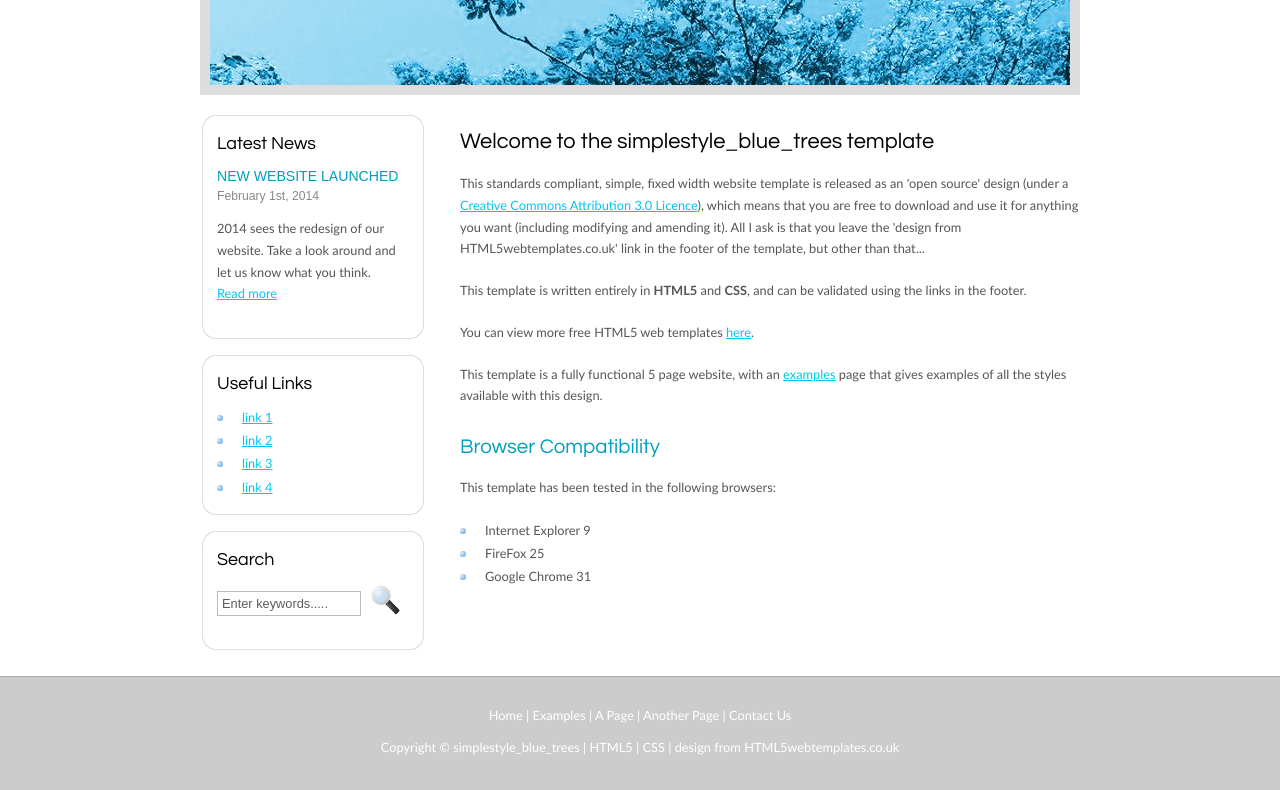
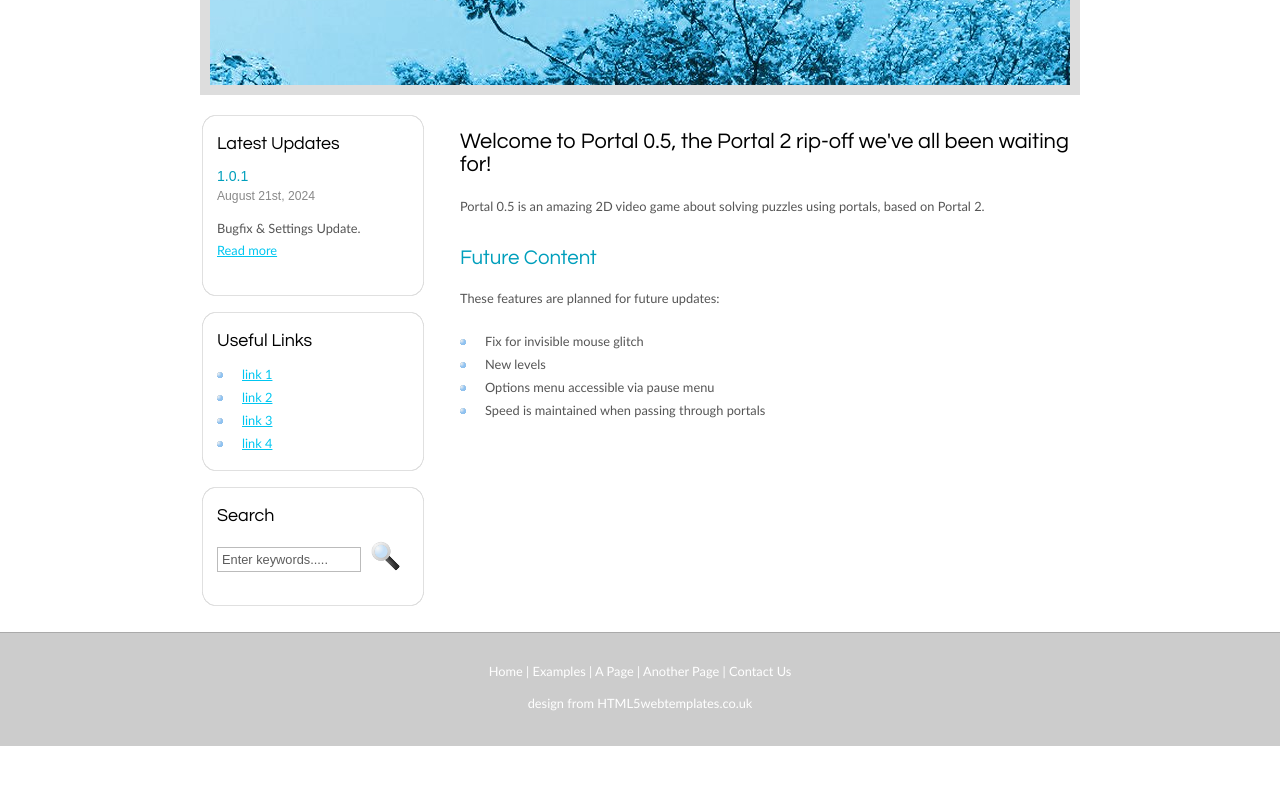
Before and after one commit to FlatAperture/FlatAperture.github.io, a plain HTML site: page index.html in a window 1280 px wide. Shown: the part 312-1102 px from the top of the page. After the commit the page ends 1058 px from the top, so only its background shows below. Drawn offline with Linux system fonts and the light colour scheme; files whose address does not match are found by name.

Commit message:
Update Home Page

```diff
--- a/index.html
+++ b/index.html
@@ -17,21 +17,19 @@
         <div id="logo_text">
           <!-- class="logo_colour", allows you to change the colour of the text -->
           <h1>
-            <a href="index.html"
-              >simple<span class="logo_colour">style_blue_trees</span></a
-            >
+            <a href="index.html">Portal<span class="logo_colour">0.5</span></a>
           </h1>
-          <h2>Simple. Contemporary. Website Template.</h2>
+          <h2>Official Portal 0.5 Website.</h2>
         </div>
       </div>
       <div id="menubar">
         <ul id="menu">
           <!-- put class="selected" in the li tag for the selected page - to highlight which page you're on -->
           <li class="selected"><a href="index.html">Home</a></li>
-          <li><a href="examples.html">Examples</a></li>
-          <li><a href="page.html">A Page</a></li>
-          <li><a href="another_page.html">Another Page</a></li>
-          <li><a href="contact.html">Contact Us</a></li>
+          <li><a href="pages/examples.html">Examples</a></li>
+          <li><a href="pages/page.html">A Page</a></li>
+          <li><a href="pages/another_page.html">Another Page</a></li>
+          <li><a href="pages/contact.html">Contact Us</a></li>
         </ul>
       </div>
     </div>
@@ -43,13 +41,10 @@
           <div class="sidebar_top"></div>
           <div class="sidebar_item">
             <!-- insert your sidebar items here -->
-            <h3>Latest News</h3>
-            <h4>New Website Launched</h4>
-            <h5>February 1st, 2014</h5>
-            <p>
-              2014 sees the redesign of our website. Take a look around and let
-              us know what you think.<br /><a href="#">Read more</a>
-            </p>
+            <h3>Latest Updates</h3>
+            <h4>1.0.1</h4>
+            <h5>August 21st, 2024</h5>
+            <p>Bugfix & Settings Update.<br /><a href="#">Read more</a></p>
           </div>
           <div class="sidebar_base"></div>
         </div>
@@ -94,37 +89,21 @@
       </div>
       <div id="content">
         <!-- insert the page content here -->
-        <h1>Welcome to the simplestyle_blue_trees template</h1>
+        <h1>
+          Welcome to Portal 0.5, the Portal 2 rip-off we've all been waiting
+          for!
+        </h1>
         <p>
-          This standards compliant, simple, fixed width website template is
-          released as an 'open source' design (under a
-          <a href="http://creativecommons.org/licenses/by/3.0"
-            >Creative Commons Attribution 3.0 Licence</a
-          >), which means that you are free to download and use it for anything
-          you want (including modifying and amending it). All I ask is that you
-          leave the 'design from HTML5webtemplates.co.uk' link in the footer of
-          the template, but other than that...
+          Portal 0.5 is an amazing 2D video game about solving puzzles using
+          portals, based on Portal 2.
         </p>
-        <p>
-          This template is written entirely in <strong>HTML5</strong> and
-          <strong>CSS</strong>, and can be validated using the links in the
-          footer.
-        </p>
-        <p>
-          You can view more free HTML5 web templates
-          <a href="http://www.html5webtemplates.co.uk">here</a>.
-        </p>
-        <p>
-          This template is a fully functional 5 page website, with an
-          <a href="pages/examples.html">examples</a> page that gives examples of
-          all the styles available with this design.
-        </p>
-        <h2>Browser Compatibility</h2>
-        <p>This template has been tested in the following browsers:</p>
+        <h2>Future Content</h2>
+        <p>These features are planned for future updates:</p>
         <ul>
-          <li>Internet Explorer 9</li>
-          <li>FireFox 25</li>
-          <li>Google Chrome 31</li>
+          <li>Fix for invisible mouse glitch</li>
+          <li>New levels</li>
+          <li>Options menu accessible via pause menu</li>
+          <li>Speed is maintained when passing through portals</li>
         </ul>
       </div>
     </div>
@@ -138,9 +117,6 @@
         <a href="pages/contact.html">Contact Us</a>
       </p>
       <p>
-        Copyright &copy; simplestyle_blue_trees |
-        <a href="http://validator.w3.org/check?uri=referer">HTML5</a> |
-        <a href="http://jigsaw.w3.org/css-validator/check/referer">CSS</a> |
         <a href="http://www.html5webtemplates.co.uk"
           >design from HTML5webtemplates.co.uk</a
         >
```
